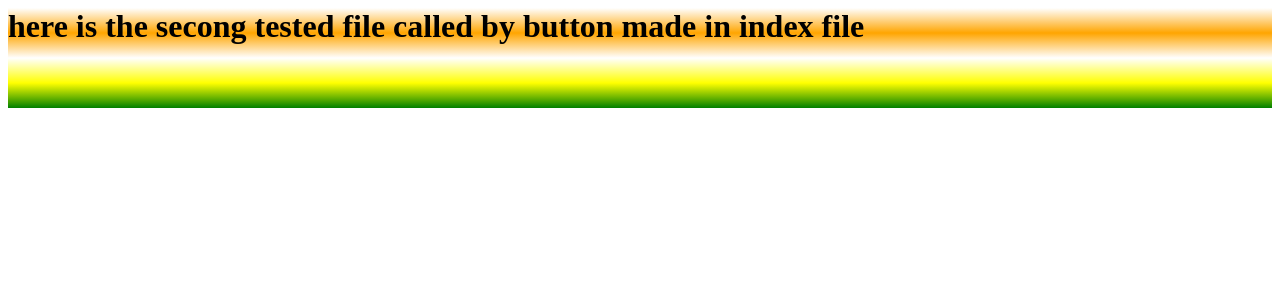
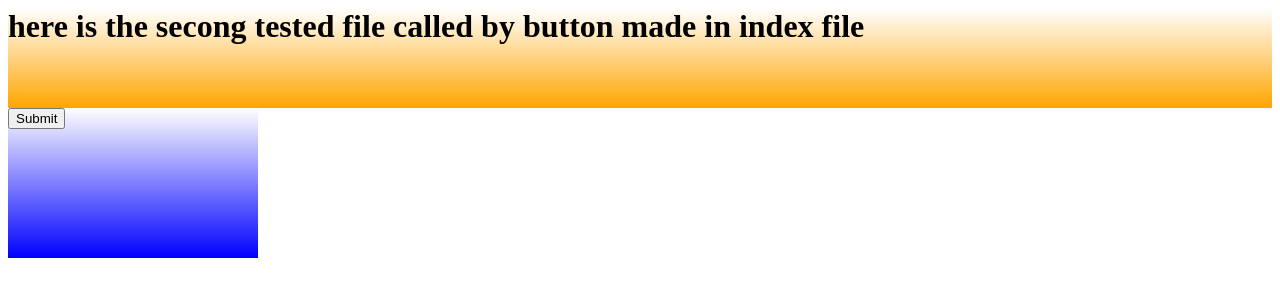
Before and after one commit to FAIQA-GULL99/INTRO-CI-CD-PIPLINE-FOR-HYML-FILE, a plain HTML site: page file2.html in a window 1280 px wide. Drawn offline with Linux system fonts and the light colour scheme.

Commit message:
Add third_file.html and update file2.html

```diff
--- a/file2.html
+++ b/file2.html
@@ -6,12 +6,23 @@
 div {
 height: 100px;
 
-background-image: linear-gradient(white, orange, white,yellow, green);
+background-image: linear-gradient(white, orange);
+}
+.div2{
+height:150px;
+width: 250px;
+background-image: linear-gradient(white,blue);
 }
 </style>
 <body>
 <div>
-              <h1>here is the secong tested file called by button made in index file </h1>
+             <h1>here is the secong tested file called by button made in index file </h1>
+</div>
+<div class="div2">
+<form action="third_file.html">
+<input type="submit" >
+</form>
+
 </div>
  </body>
 
```
Also changed, not shown: third_file.html (added, +9 -0 lines).
